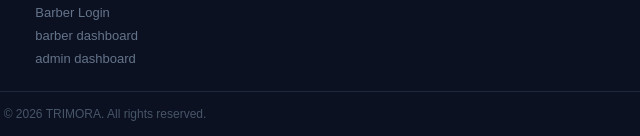
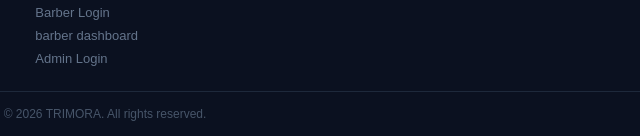
Before and after one commit to 404ayanfound/TRIMORA, a website: page frontend/index.html in a window 1280 px wide. Shown: the part 2436-2572 px from the top of the page, 535-1175 px from the left. Drawn offline with Linux system fonts and the light colour scheme.

Commit message:
Route admin footer link through admin login

```diff
--- a/frontend/index.html
+++ b/frontend/index.html
@@ -168,7 +168,7 @@
                 <a href="user.html">user dashboard</a>
                 <a href="barber-login.html">Barber Login</a>
                 <a href="barber.html">barber dashboard</a>
-                <a href="admin.html">admin dashboard</a>
+                <a href="admin-login.html">Admin Login</a>
             </div>
 
             <div class="footer-contact">
```
